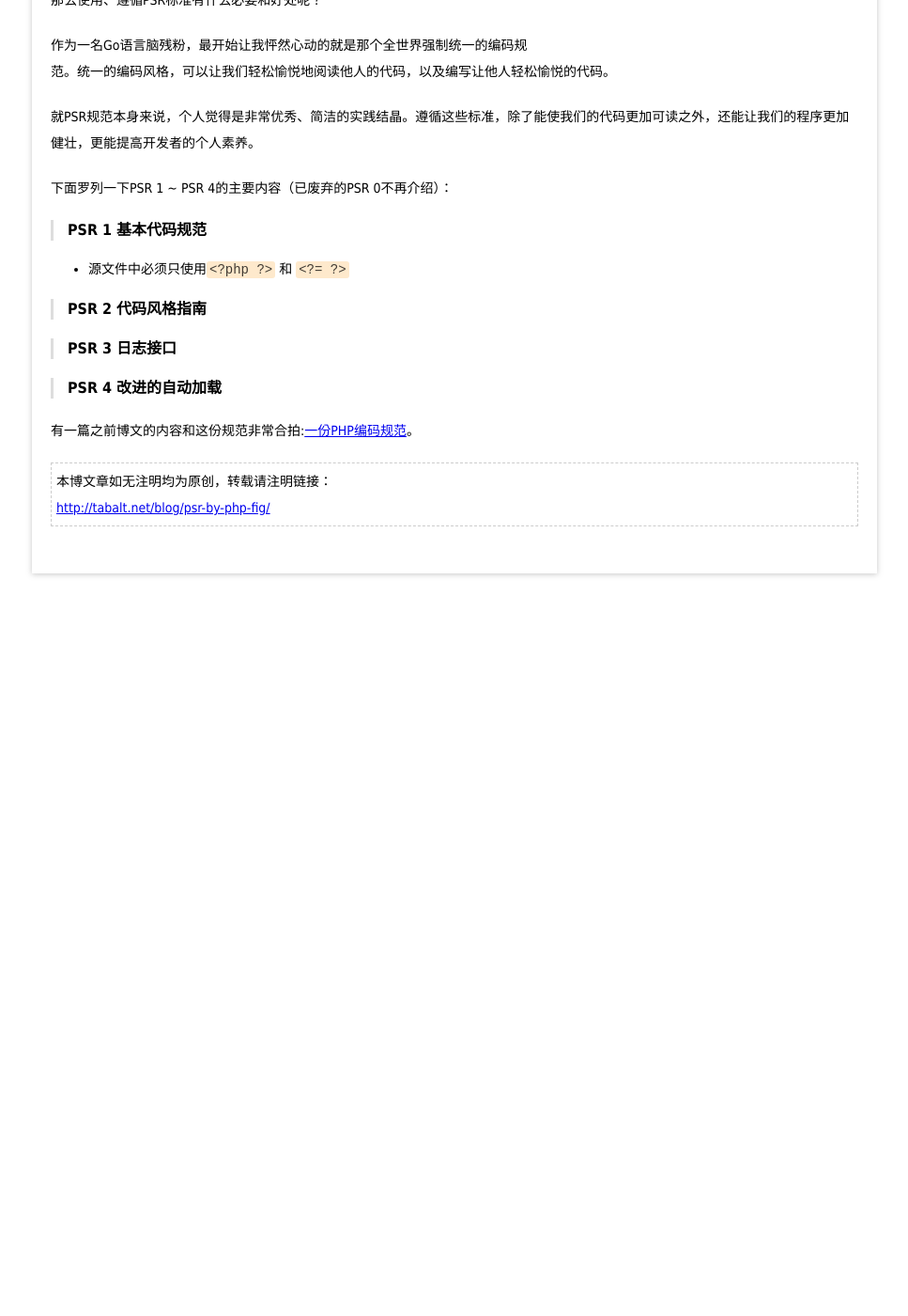
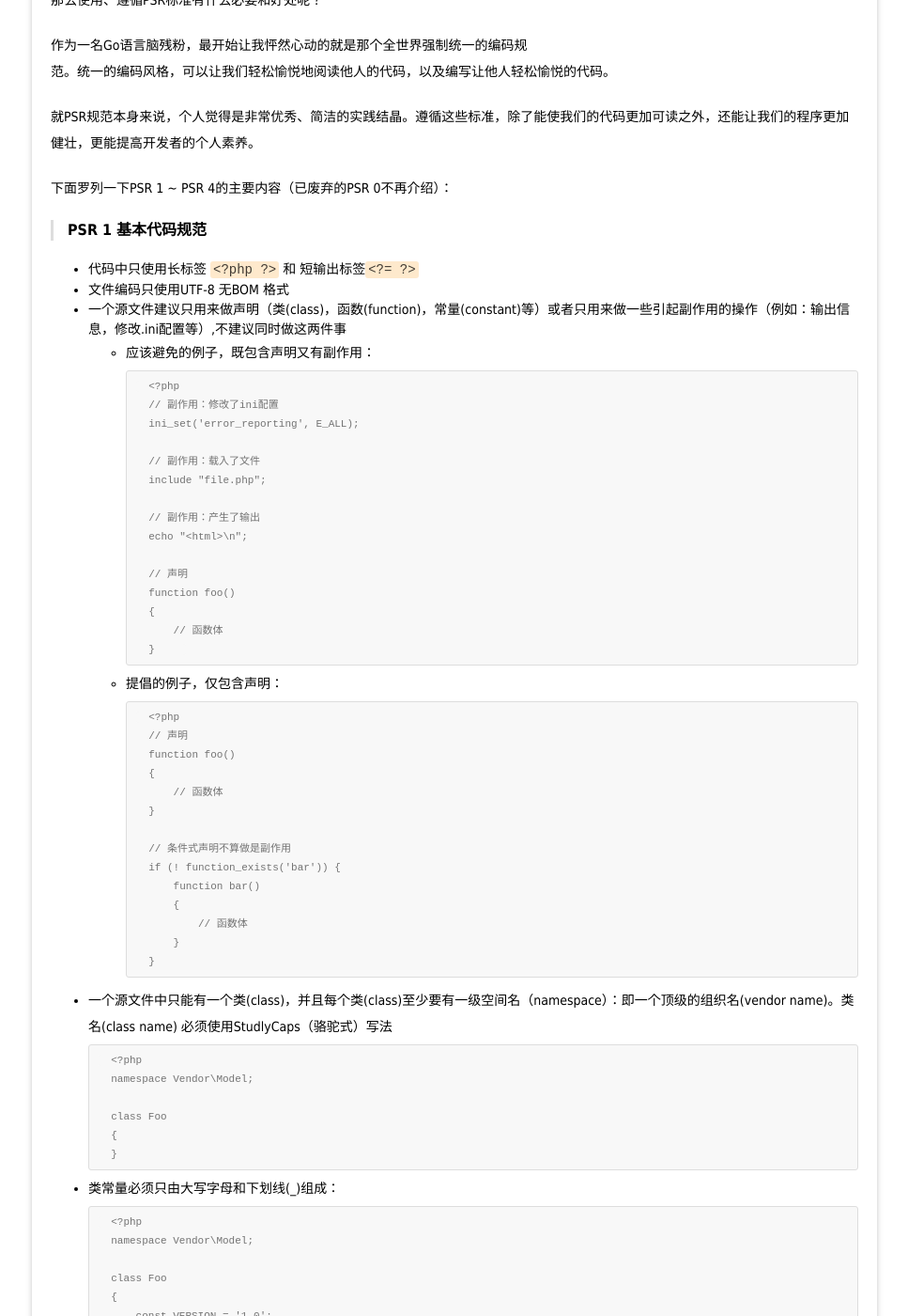
Before and after one commit to tabalt/tabalt.github.io, a Jekyll site: the page built from _posts/php/2015-02-28-psr-by-php-fig.md, in a window 1280 px wide and 1400 px high, scrolled down 451 px. Shown: the whole window at 94% size, without its empty margins (156-1123 px from the left). Built offline with Jekyll 4.4.1, drawn with Linux system fonts in a browser that asks for light colours; Markdown is read by kramdown in place of the engine named in the settings; comment, search, counter and statistics services are not loaded; before the commit the page ends 1081 px from its top, so only the background shows below that; some of the changed text lies outside the part shown.

Commit message:
update blog

```diff
--- a/_posts/php/2015-02-28-psr-by-php-fig.md
+++ b/_posts/php/2015-02-28-psr-by-php-fig.md
@@ -29,7 +29,68 @@ PSR是PHP通用性框架小组 （[PHP Framework Interop Group](http://www.php-f
 
 ### PSR 1 基本代码规范
 
-* 源文件中必须只使用`<?php ?>` 和 `<?= ?>`
+* 代码中只使用长标签 `<?php ?>` 和 短输出标签`<?= ?>`
+* 文件编码只使用UTF-8 无BOM 格式
+* 一个源文件建议只用来做声明（类(class)，函数(function)，常量(constant)等）或者只用来做一些引起副作用的操作（例如：输出信息，修改.ini配置等）,不建议同时做这两件事
+	* 应该避免的例子，既包含声明又有副作用：
+
+			<?php
+			// 副作用：修改了ini配置
+			ini_set('error_reporting', E_ALL);
+
+			// 副作用：载入了文件
+			include "file.php";
+
+			// 副作用：产生了输出
+			echo "<html>\n";
+
+			// 声明
+			function foo()
+			{
+			    // 函数体
+			}
+
+	* 提倡的例子，仅包含声明：
+
+			<?php
+			// 声明
+			function foo()
+			{
+			    // 函数体
+			}
+
+			// 条件式声明不算做是副作用
+			if (! function_exists('bar')) {
+			    function bar()
+			    {
+			        // 函数体
+			    }
+			}
+
+* 一个源文件中只能有一个类(class)，并且每个类(class)至少要有一级空间名（namespace）：即一个顶级的组织名(vendor name)。类名(class name) 必须使用StudlyCaps（骆驼式）写法
+
+		<?php
+		namespace Vendor\Model;
+
+		class Foo
+		{
+		}
+
+* 类常量必须只由大写字母和下划线(_)组成：
+
+		<?php
+		namespace Vendor\Model;
+
+		class Foo
+		{
+		    const VERSION = '1.0';
+		    const DATE_APPROVED = '2012-06-01';
+		}
+
+* 类属性命名依据喜好选择形如 $StulyCaps，$camelCase 或者 $unser_score 中的风格，并在一个合理的范围内保持一致
+* 方法名必须使用camelCase(驼峰式)风格来声明。
+
+
 
 ### PSR 2 代码风格指南
 
```
